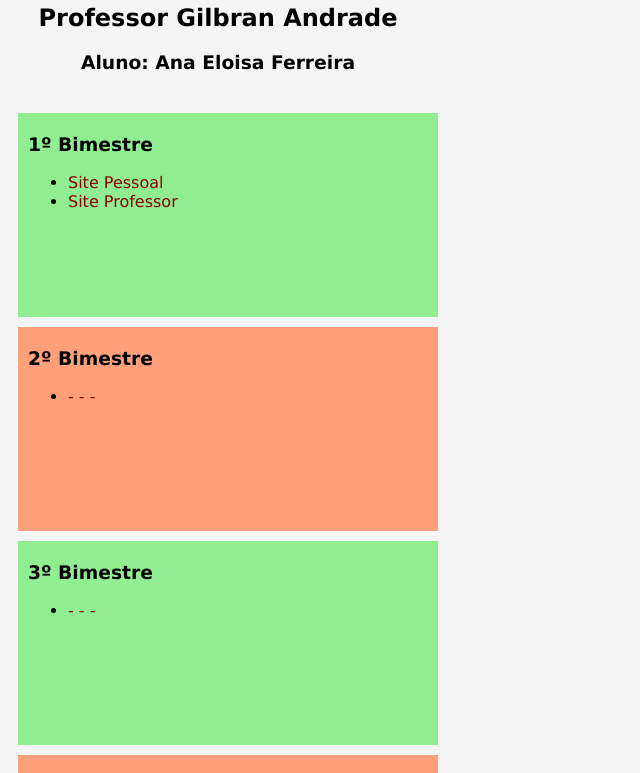
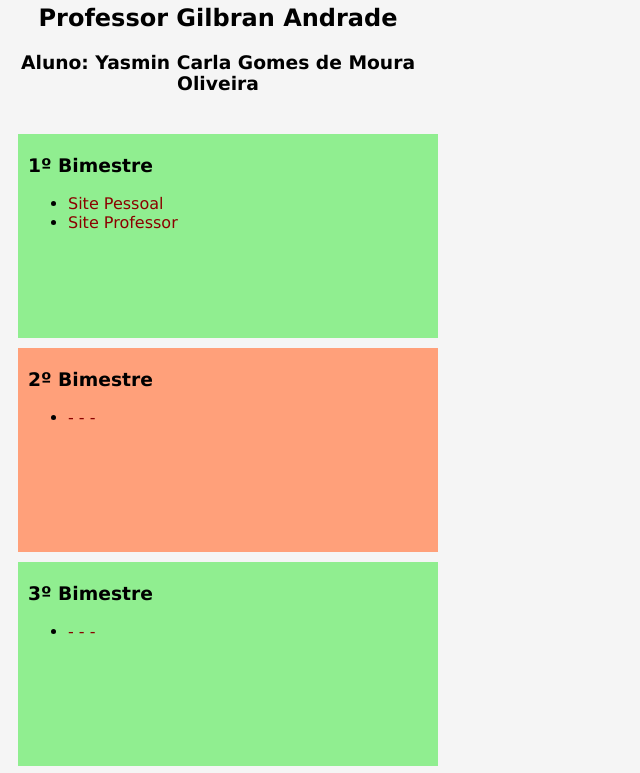
Before and after one commit to YasminCarla/aweb, a plain HTML site: page index.html in a window 1280 px wide. Shown: the part 172-945 px from the top of the page, without its empty margins (0-640 px from the left). Drawn offline with Linux system fonts and the light colour scheme.

Commit message:
Update index.html

```diff
--- a/index.html
+++ b/index.html
@@ -13,7 +13,7 @@
     <div class="titulo">
         <h1>Avaliações - Autoria Web</h1>
         <h2>Professor Gilbran Andrade</h2>
-        <h3>Aluno: Ana Eloisa Ferreira </h4>
+        <h3>Aluno: Yasmin Carla Gomes de Moura Oliveira </h4>
     </div>
     <div class="bimestre bimImpar">
         <h3>1º Bimestre</h3>
```
